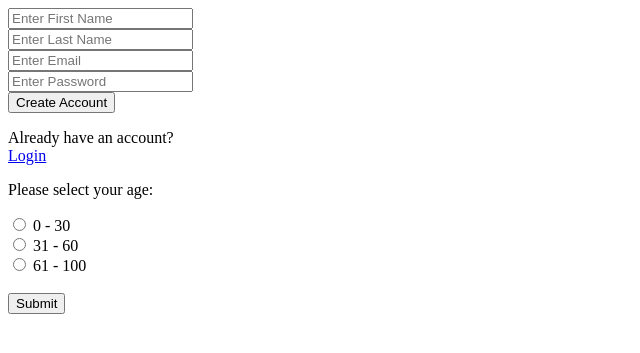
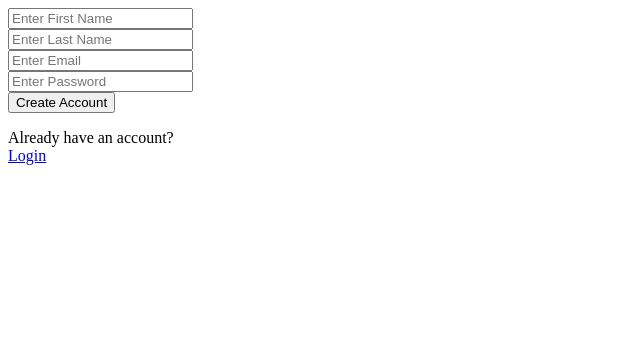
Before and after one commit to AC-HHHS/Secure_flask_PWA, a Flask app: page /signUp in a window 1280 px wide. Shown: the top 353 px of the page, without its empty margins (0-640 px from the left). Run offline with Flask 3, Linux system fonts and the light colour scheme.

Commit message:
Error Fix 3

```diff
--- a/app.py
+++ b/app.py
@@ -46,13 +46,13 @@ def add_user():
     connection = sqlite3.connect('LoginData.db')
     cursor = connection.cursor()
 
-    ans = cursor.execute("slect * from USER where email=? AND password =?", (email,password)).fetchall()
+    ans = cursor.execute("select * from USER where email=? AND password =?", (email,password)).fetchall()
 
     if len(ans) > 0:
         connection.close()
         return render_template('login.html')
     else:
-        cursor.execute("INSERT INTO USER(fname,lname,eamil,password)value(?,?,?,?)", (fname,lname,email,password))
+        cursor.execute("INSERT INTO USERSs(fname,lname,email,password)value(?,?,?,?)", (fname,lname,email,password))
         connection.commit()
         connection.close()
         return render_template('login.html')
--- a/templates/signUp.html
+++ b/templates/signUp.html
@@ -16,17 +16,6 @@
             <button type="submit" value = "SignUp"> Create Account</button>
         </form>
         <p> Already have an account?<br><a href="/">Login</a></p>
-
-        <form action="/action_page.php">
-            <p>Please select your age:</p>
-            <input type="radio" id="age1" name="age" value="30">
-            <label for="age1">0 - 30</label><br>
-            <input type="radio" id="age2" name="age" value="60">
-            <label for="age2">31 - 60</label><br>
-            <input type="radio" id="age3" name="age" value="100">
-            <label for="age3">61 - 100</label><br><br>
-            <input type="submit" value="Submit">
-        </form>
     </main>
 
 </body>
```
